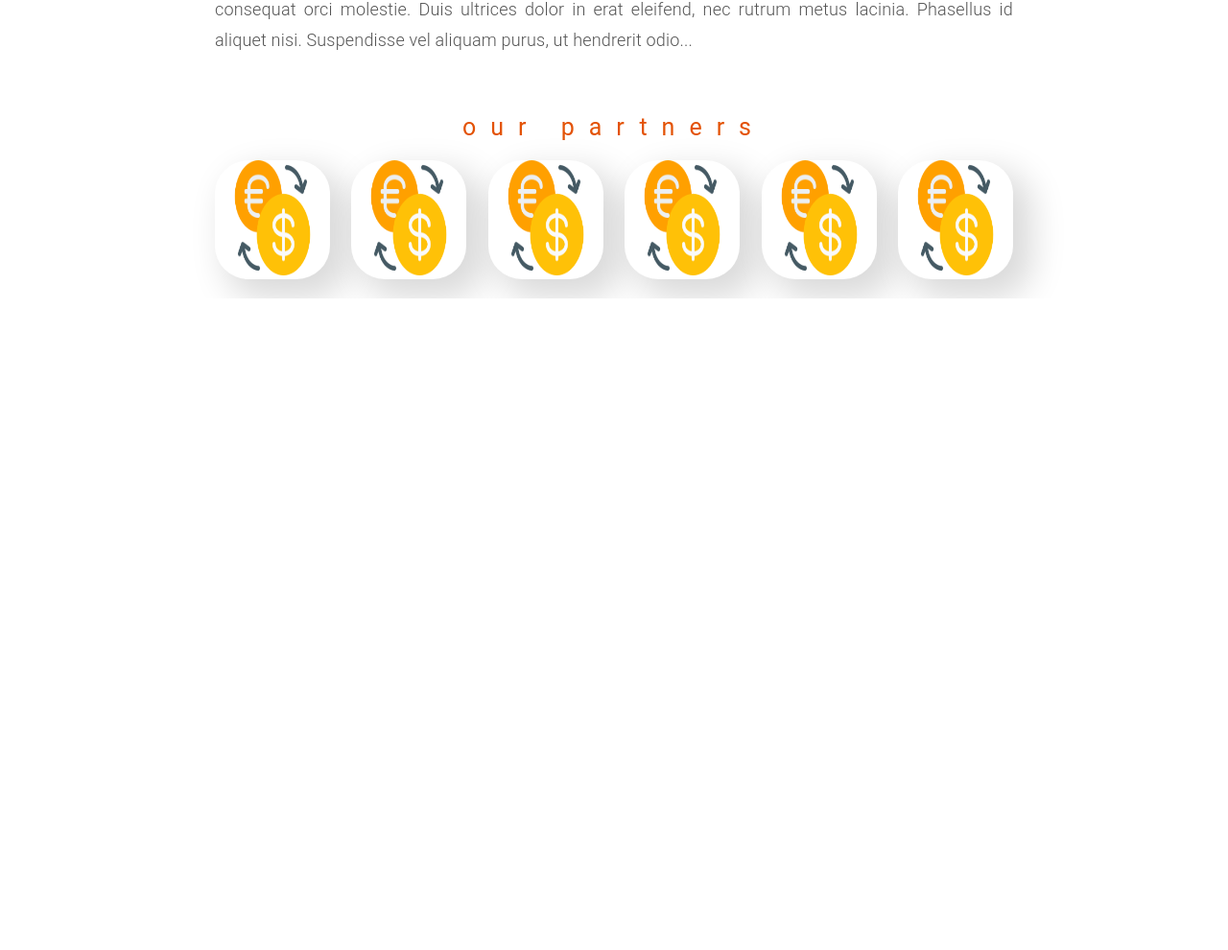
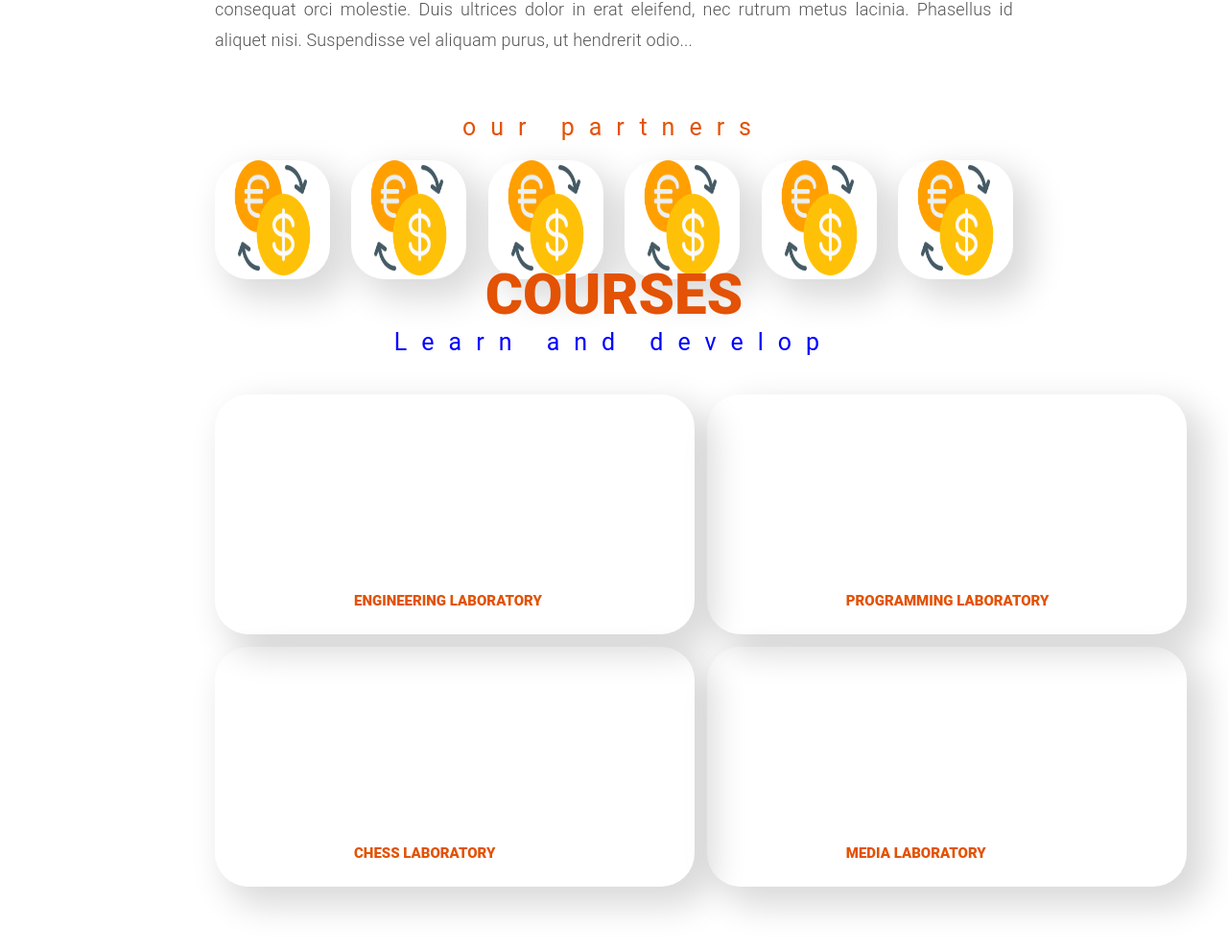
Before and after one commit to Softconstruct-internship/Html-Task-10, a website: page index.html in a window 1280 px wide. Shown: the part 818-1808 px from the top of the page at 96% size. Before the commit the page ends 1129 px from the top, so only its background shows below. Drawn offline with Linux system fonts and the light colour scheme.

Commit message:
added container couses

```diff
--- a/index.html
+++ b/index.html
@@ -57,6 +57,18 @@
                 </div>
             </div>
         </section>
+        <section class="main_section_courses">
+            <div class="courses">
+                <h1>COURSES</h1>
+                <span>Learn and develop</span>
+                <div class="container_courses">
+                    <div><span>ENGINEERING LABORATORY</span></div>
+                    <div><span>PROGRAMMING LABORATORY</span></div>
+                    <div><span>CHESS LABORATORY </span></div>
+                    <div><span>MEDIA LABORATORY</span></div>
+                </div>
+            </div>
+        </section>
     </section>
 </body>
 
--- /dev/null
+++ b/sass/_courses.scss
@@ -0,0 +1,56 @@
+.main_section_courses {
+    width: 100%;
+    height: 500px;
+    display: flex;
+    justify-content: center;
+    padding: 10px 0;
+    position: relative;
+    .courses {
+        padding: 40px 0 40px 0;
+        position: absolute;
+        width: 65%;
+        text-align: center;
+        h1 {
+            font-weight: 900;
+            font-size: 60px;
+            line-height: 70px;
+            color: $font_color;
+        }
+        span {
+            color: blue;
+            font-style: normal;
+            font-weight: normal;
+            font-size: 25px;
+            line-height: 29px;
+            letter-spacing: 0.6em;
+        }
+        .container_courses {
+            display: grid;
+            grid-template-rows: 1fr 1fr;
+            grid-template-columns: 1fr 1fr;
+            grid-gap: 1vw;
+            padding: 40px 0 40px 0;
+            div {
+                box-shadow: 15px 15px 35px 5px rgba(0, 0, 0, 0.15);
+                border-radius: 35px;
+                width: 500px;
+                height: 250px;
+                position: relative;
+                justify-content: center;
+                span {
+                    display: flex;
+                    bottom: 0;
+                    position: absolute;
+                    color: $font_color;
+                    font-style: normal;
+                    font-weight: 900;
+                    font-size: 15px;
+                    line-height: 29px;
+                    letter-spacing: 0 !important;
+                    left: 25%;
+                    padding: 20px 20px 20px 20px;
+                }
+            }
+        }
+    }
+}
--- a/sass/main.scss
+++ b/sass/main.scss
@@ -1,5 +1,6 @@
 @import "variables";
 @import "header";
+@import "_courses";
 @import "about";
 *{
     margin: 0;
```
Also changed, not shown: css/style.css, sass/_contact.scss (added).
